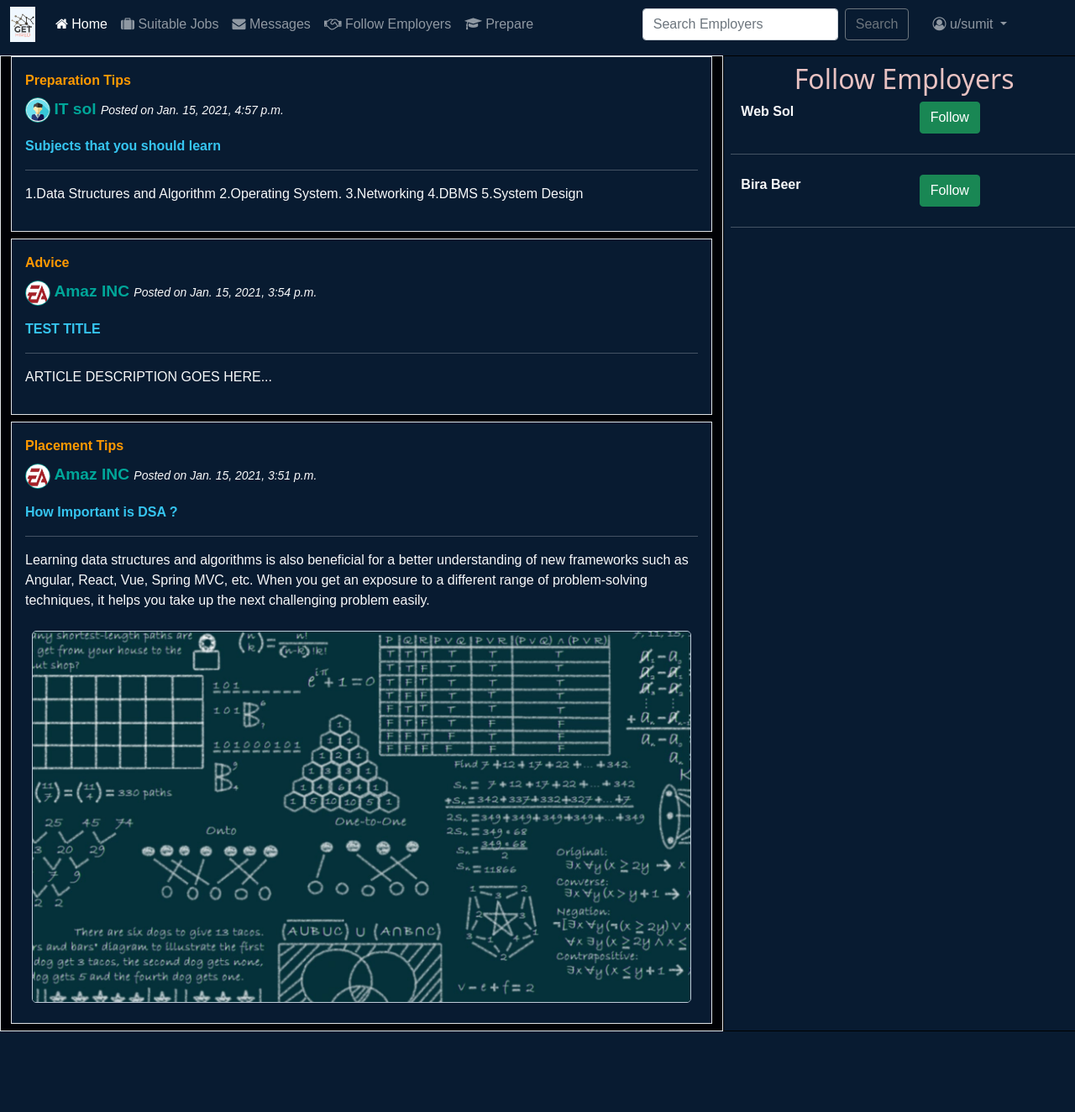
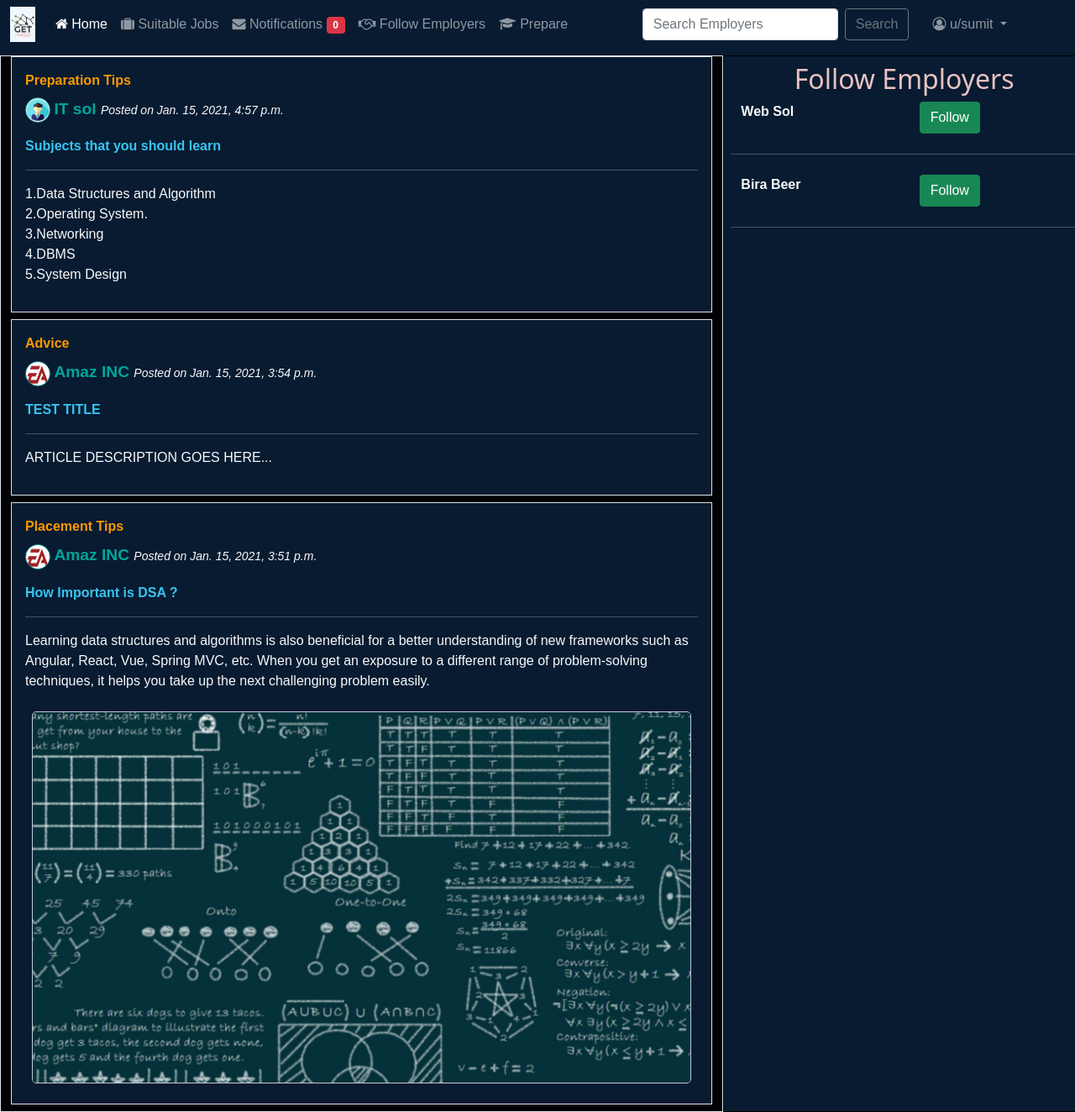
Before and after one commit to sumitverma007/GET-HIRED, a Django app: page /JOBSEEKER/home/ in a window 1280 px wide. Shown: the whole page at 84% size. Before the commit the page ends 1228 px from the top, so only its background shows below. Run offline with Django 3.2, Linux system fonts and the light colour scheme; a user stored in the database is signed in; data comes from the database, SQL or seed files in the repository; both versions use the stored data as it was after the commit; some libraries are stand-ins or nearby versions.

Commit message:
Designed and implemented Notification page

```diff
--- a/JOB/models.py
+++ b/JOB/models.py
@@ -32,4 +32,5 @@ class APPLICATIONS(models.Model):
 class SHORTLISTED(models.Model):
     applicant=models.ForeignKey(JOBSEEKER,on_delete=models.CASCADE)
     message=models.TextField(null=True,blank=True)
+    hasSeen=models.BooleanField(default=False)
     applicant_job=models.ForeignKey(JOB,on_delete=models.CASCADE)
--- a/JOB/views.py
+++ b/JOB/views.py
@@ -36,9 +36,13 @@ def relevant_jobs(request):
 
             # print(valid_job)
             len_count=len(valid_job)
+            notifications=SHORTLISTED.objects.filter(applicant=jobseeker,hasSeen=False)
+
+            notlen=len(notifications)
             params={
                 'jobs':valid_job,
                 'len':len_count,
+                'notlen':notlen,
             }
             return render(request,'JOBSEEKER/relevant-jobs.html/',params)
 
--- a/JOBSEEKER/urls.py
+++ b/JOBSEEKER/urls.py
@@ -6,5 +6,7 @@ from . import views
 urlpatterns = [
     path('home/',views.home,name="home"),
     path('registerjobseeker/',views.registerjobseeker,name="jobseeker reg"),
-    path('follow-employee/',views.follow_employee,name="follow employee")
+    path('follow-employee/',views.follow_employee,name="follow employee"),
+    path('messages/',views.mymsg,name="notification"),
+    path('prepare/',views.prepare,name="preparation",)
 ]
--- a/JOBSEEKER/views.py
+++ b/JOBSEEKER/views.py
@@ -6,6 +6,7 @@ from django.contrib.auth.models import User
 from django.contrib import messages
 from BASE.models import Follow
 from ARTICLE.models import ARTICLE
+from JOB.models import SHORTLISTED
 from django.contrib.auth import authenticate,login,logout
 import random
 # Create your views here.
@@ -58,12 +59,16 @@ def home(request):
 
             user_qual=QUALIFICATIONS.objects.get(user=request.user)
             recent_post_cnt=len(recent_posts)
+            notifications=SHORTLISTED.objects.filter(applicant=obj,hasSeen=False)
+
+            notlen=len(notifications)
             param={
                 'jbasic':obj,
                 'jqual':user_qual,
                 'emp_i_should_follow':emp_i_should_follow,
                 'recent_posts':recent_posts,
                 'recent_post_cnt':recent_post_cnt,
+                'notlen':notlen,
             }
 
 
@@ -145,9 +150,12 @@ def follow_employee(request):
                     follower_len=len(followers)
                     emp_i_should_follow.append([emp,follower_len])
 
+        notifications=SHORTLISTED.objects.filter(applicant=jobseeker,hasSeen=False)
 
+        notlen=len(notifications)
         param={
-            'employees':emp_i_should_follow
+            'employees':emp_i_should_follow,
+            'notlen':notlen,
         }
 
 
@@ -160,3 +168,37 @@ def follow_employee(request):
 
 
     return render(request,"JOBSEEKER/follow-employee.html/")
+
+
+def mymsg(request):
+
+    user=User.objects.get(username=request.user)
+    jobseeker=JOBSEEKER.objects.get(user=user)
+    notications=SHORTLISTED.objects.filter(applicant=jobseeker,hasSeen=False)
+    for noti in notications:
+        noti.hasSeen=True
+        noti.save()
+    notification=SHORTLISTED.objects.filter(applicant=jobseeker).order_by('-id')
+    # print(notification)
+    param={
+        'notifications':notification
+    }
+    return render(request,"JOBSEEKER/notifications.html/",param)
+
+def prepare(request):
+    if request.user.is_authenticated:
+        try:
+            jobseeker=JOBSEEKER.objects.get(user=request.user)
+            notifications=SHORTLISTED.objects.filter(applicant=jobseeker,hasSeen=False)
+            notlen=len(notifications)
+            param={
+                'notlen':notlen,
+            }
+            return render(request,"JOBSEEKER/preparation.html/",param)
+
+
+        except:
+            return redirect('/')
+
+    else:
+        return redirect('/')
--- a/templates/EMPLOYER/home.html
+++ b/templates/EMPLOYER/home.html
@@ -74,7 +74,7 @@ active
         <div class="media-body">
         <p class="content-title">{{post.article_title}}</p>
         <hr clas="my-2">
-      <p class="content-desc">{{post.article_desc}}</p>
+      <p class="content-desc">{{post.article_desc|linebreaks}}</p>
       {% if post.article_media %}
       <div class="content-img mt-2 p-2">
 
--- a/templates/EMPLOYER/my-jobs.html
+++ b/templates/EMPLOYER/my-jobs.html
@@ -15,7 +15,7 @@ active{% endblock jobsactive %}
 
 <div class="container container-employer p-2 mb-2">
 <h2 class="text-center " style="
-    font-size: x-large;">Publish  Post</h2>
+    font-size: x-large;">Publish  JOB</h2>
 <hr class="my-2">
 <form action="/EMPLOYER/publish-jobs/" method="POST">{% csrf_token %}
      <div class="mb-3">
--- a/templates/JOBSEEKER/follow-employee.html
+++ b/templates/JOBSEEKER/follow-employee.html
@@ -5,6 +5,12 @@ Follow Employees
 {% block empactive %}
 active
 {% endblock empactive %}
+{% if notlen %}
+{% block notbadge %}
+<span class="badge badge-danger bg-danger">{{notlen}}</span>
+{% endblock notbadge %}
+
+{% endif %}
 {% block content %}
 
  {% for emp in employees%}
--- a/templates/JOBSEEKER/home.html
+++ b/templates/JOBSEEKER/home.html
@@ -4,6 +4,12 @@
 {% endblock title %}
 {% block homeactive %}active
 {% endblock homeactive %}active
+{% if notlen %}
+{% block notbadge %}
+<span class="badge badge-danger bg-danger">{{notlen}}</span>
+{% endblock notbadge %}
+
+{% endif %}
 {% block content %}
 <div class="row mt-2 text-light">
 {% if recent_post_cnt %}
@@ -24,7 +30,7 @@
         <div class="media-body">
         <p class="content-title">{{posts.article_title}}</p>
         <hr clas="my-2">
-      <p class="content-desc">{{posts.article_desc}}</p>
+      <p class="content-desc">{{posts.article_desc|linebreaks}}</p>
       {% if posts.article_media %}
       <div class="content-img mt-2 p-2">
 
--- a/templates/JOBSEEKER/relevant-jobs.html
+++ b/templates/JOBSEEKER/relevant-jobs.html
@@ -5,6 +5,12 @@ Suitable Jobs
 {% block jobsactive %}
 active
 {% endblock jobsactive %}
+{% if notlen %}
+{% block notbadge %}
+<span class="badge badge-danger bg-danger">{{notlen}}</span>
+{% endblock notbadge %}
+
+{% endif %}
 {% block content %}
 {% if not len %}
 <h1>Not eligible for any jobs right now</h1>
--- a/templates/basej.html
+++ b/templates/basej.html
@@ -22,7 +22,7 @@
   <body>
 <nav class="navbar navbar-expand-lg navbar-dark bg-dark">
   <div class="container-fluid">
-    <a class="navbar-brand" href="#">
+    <a class="navbar-brand" href="/">
     <img src="{% static 'images/logo1.png/' %}">
     </a>
     <button class="navbar-toggler" type="button" data-bs-toggle="collapse" data-bs-target="#navbarSupportedContent" aria-controls="navbarSupportedContent" aria-expanded="false" aria-label="Toggle navigation">
@@ -40,7 +40,7 @@
         </li>
             <li class="nav-item">
           <a class="nav-link {% block msgactive %}
-          {% endblock  %}" href="#"><i class="fa fa-envelope" aria-hidden="true"></i> Messages</a>
+          {% endblock  %}" href="/JOBSEEKER/messages/"><i class="fa fa-envelope" aria-hidden="true"></i> Notifications{% block notbadge %}{% endblock %}</a>
         </li>
            <li class="nav-item">
           <a class="nav-link {% block empactive %}
@@ -48,7 +48,7 @@
         </li>
            <li class="nav-item">
           <a class="nav-link {% block prepareactive %}
-          {% endblock  %}" href="#"><i class="fa fa-graduation-cap" aria-hidden="true"></i> Prepare</a>
+          {% endblock  %}" href="/JOBSEEKER/prepare/"><i class="fa fa-graduation-cap" aria-hidden="true"></i> Prepare</a>
         </li>
    </ul>
       <form class="d-flex">
```
Also changed, not shown: Next task.txt (+8 -0 lines), templates/JOBSEEKER/notifications.html (added, +28 -0 lines), templates/JOBSEEKER/preparation.html (added, +15 -0 lines), JOB/migrations/0006_shortlisted_hasseen.py (added), db.sqlite3.
